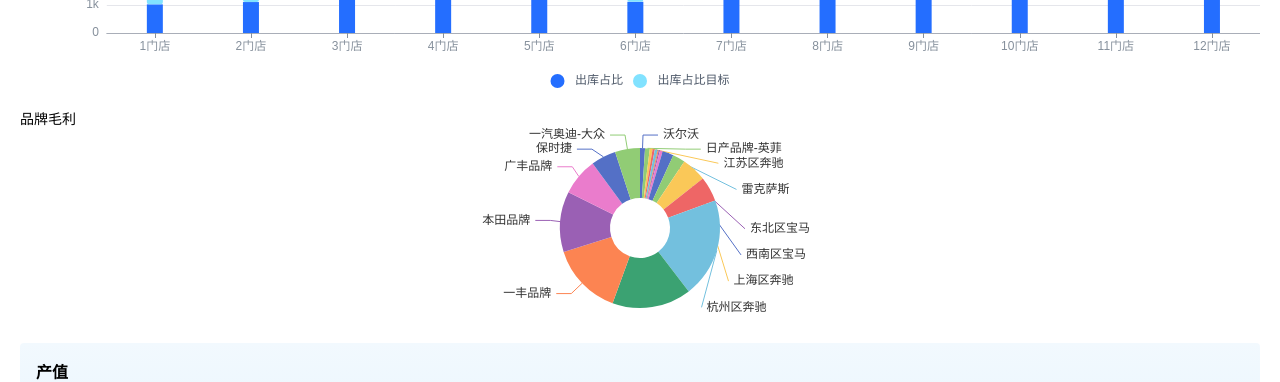
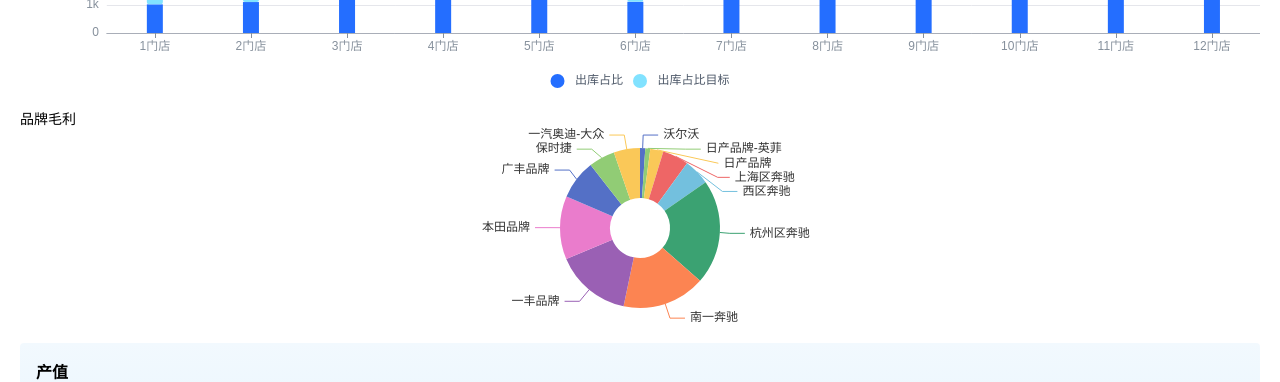
Before and after one commit to sugarZhai/car-table-vue, a Vue app: page /login in a window 1280 px wide. Shown: the part 794-1176 px from the top of the page. Built offline with nearby package versions, Linux system fonts and the light colour scheme.

Commit message:
fix: 部署

```diff
--- a/src/views/dashboard/workplace/components/categories-percent.vue
+++ b/src/views/dashboard/workplace/components/categories-percent.vue
@@ -13,14 +13,14 @@
     const data = [
       { value: 40, name: '沃尔沃' },
       { value: 38, name: '日产品牌-英菲' },
-      { value: 22, name: '江苏区奔驰' },
-      { value: 18, name: '一汽奥迪' },
-      { value: 20, name: '雷克萨斯' },
-      { value: 3, name: '捷豹路虎' },
-      { value: 8, name: '南二奔驰' },
-      { value: 10, name: '东北区宝马' },
-      { value: 23, name: '南三奔驰' },
-      { value: 89, name: '西南区宝马' },
+      // { value: 22, name: '江苏区奔驰' },
+      // { value: 18, name: '一汽奥迪' },
+      // { value: 20, name: '雷克萨斯' },
+      // { value: 3, name: '捷豹路虎' },
+      // { value: 8, name: '南二奔驰' },
+      // { value: 10, name: '东北区宝马' },
+      // { value: 23, name: '南三奔驰' },
+      // { value: 89, name: '西南区宝马' },
       { value: 100, name: '日产品牌' },
       { value: 200, name: '上海区奔驰' },
       { value: 200, name: '西区奔驰' },
```
